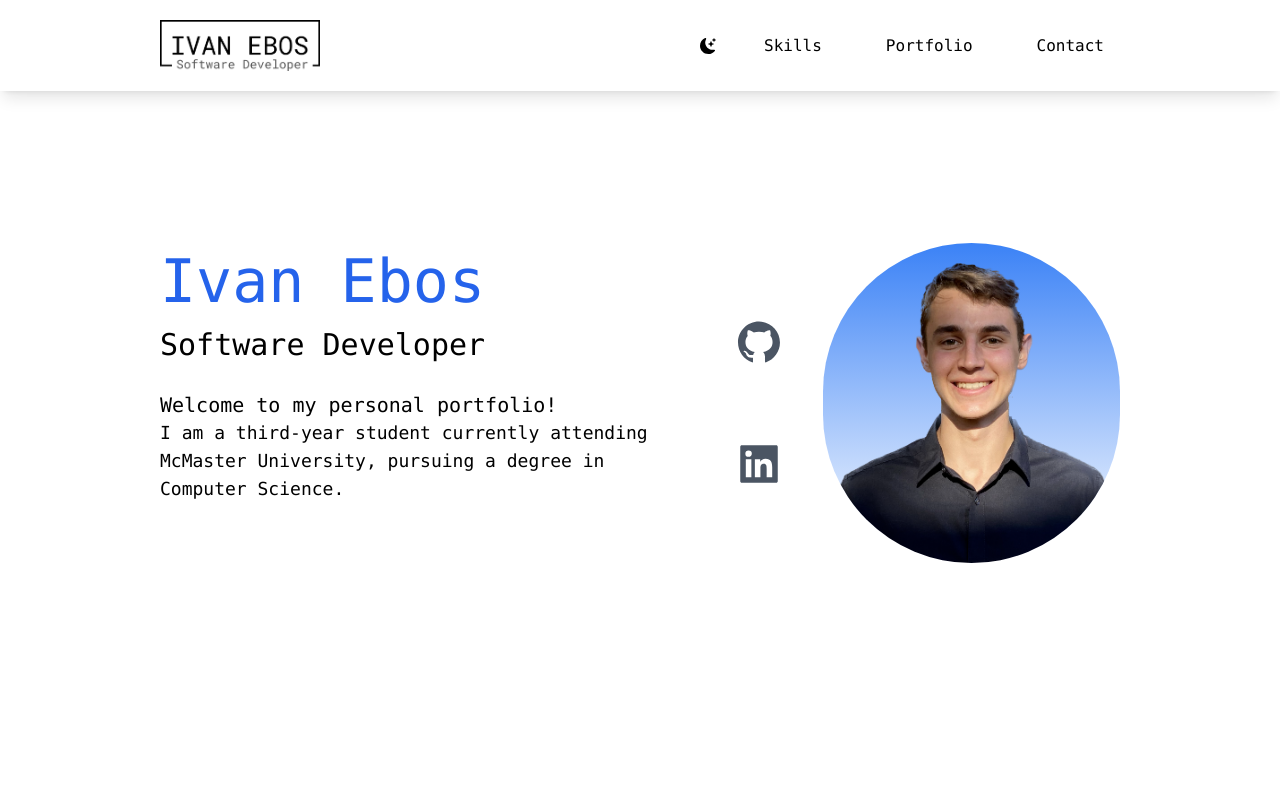
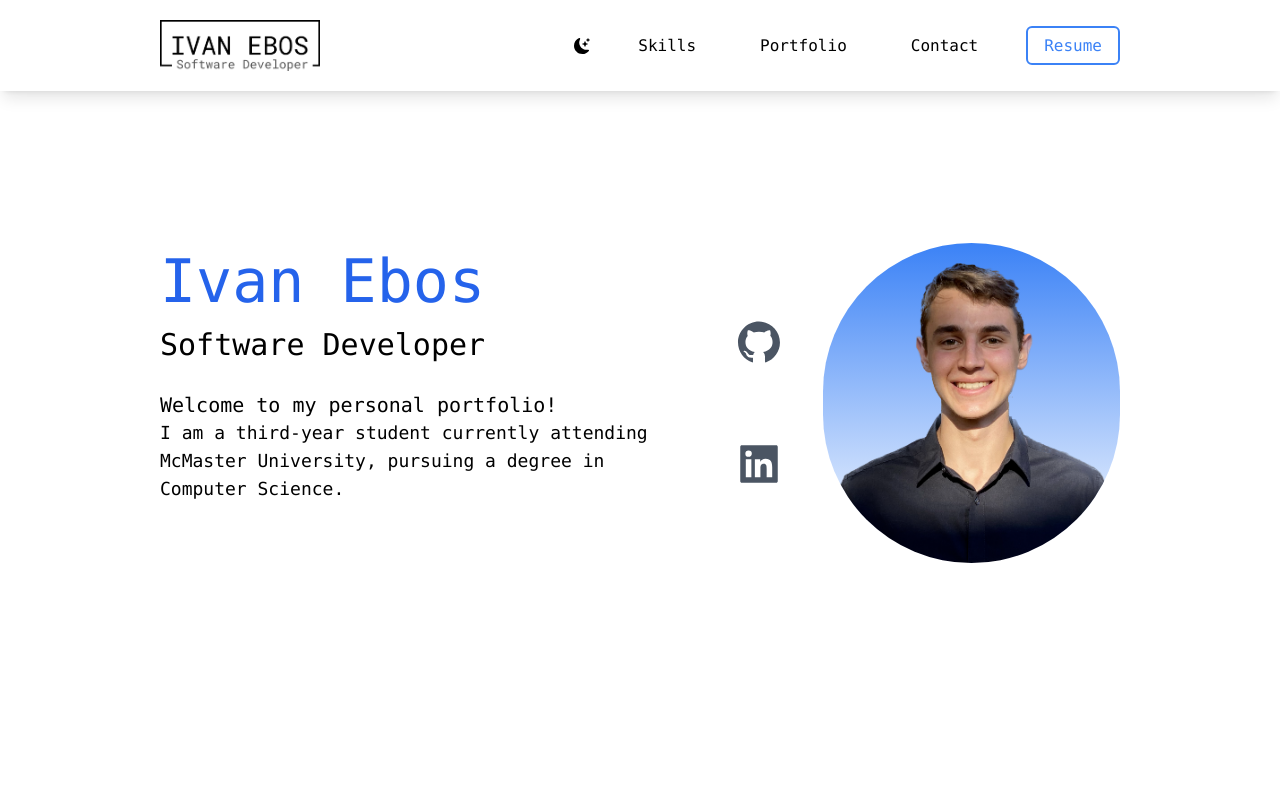
Before and after one commit to ivanebos/personal_portfolio, a Next.js app: page / in a window 1280 px wide. Shown: the top 800 px of the page. Built offline with nearby package versions, Linux system fonts and the light colour scheme.

Commit message:
Adding resume button

```diff
--- a/pages/index.tsx
+++ b/pages/index.tsx
@@ -24,21 +24,13 @@ import Contact from "./Contact";
 import logo from "../public/logo.png";
 import face from "../public/face.png";
 
+import CV from "../public/Ivan_Ebos_Resume.pdf";
+
 const Home: NextPage = () => {
   // init variables
   const [darkMode, setDarkMode] = useState(false);
   const [showMenu, setShowMe] = useState(false);
   const [activeIcon, setActive] = useState(1);
-
-  // download resume function
-  const downloadFile = () => {
-    //const url = {file};
-    const link = document.createElement("a");
-    //link.href = url;
-    link.setAttribute("download", "ivanr.pdf");
-    document.body.appendChild(link);
-    link.click();
-  };
 
   return (
     <div className={"scroll-smooth " + (darkMode ? "dark" : "")}>
@@ -93,16 +85,15 @@ const Home: NextPage = () => {
               </a>
             </li>
 
-            {/* TODO: Resume Button Add
             <li className="hover:scale-110 transition-all">
-              <button
+              <a
+                href={CV}
+                download
                 className=" border-2 border-blue-500 text-blue-500 px-4 py-2 rounded-md ml-8 hover:bg-blue-500 hover:text-white transition-all"
-                onClick={onButtonClick}
               >
                 Resume
-              </button>
+              </a>
             </li>
-             TODO: Resume Button Add */}
           </ul>
           <div className="md:hidden flex items-center gap-10">
             <div className="hover:scale-125 transition-all">
```
Also changed, not shown: 1 other file (tests, documents, lock files or other folders).
